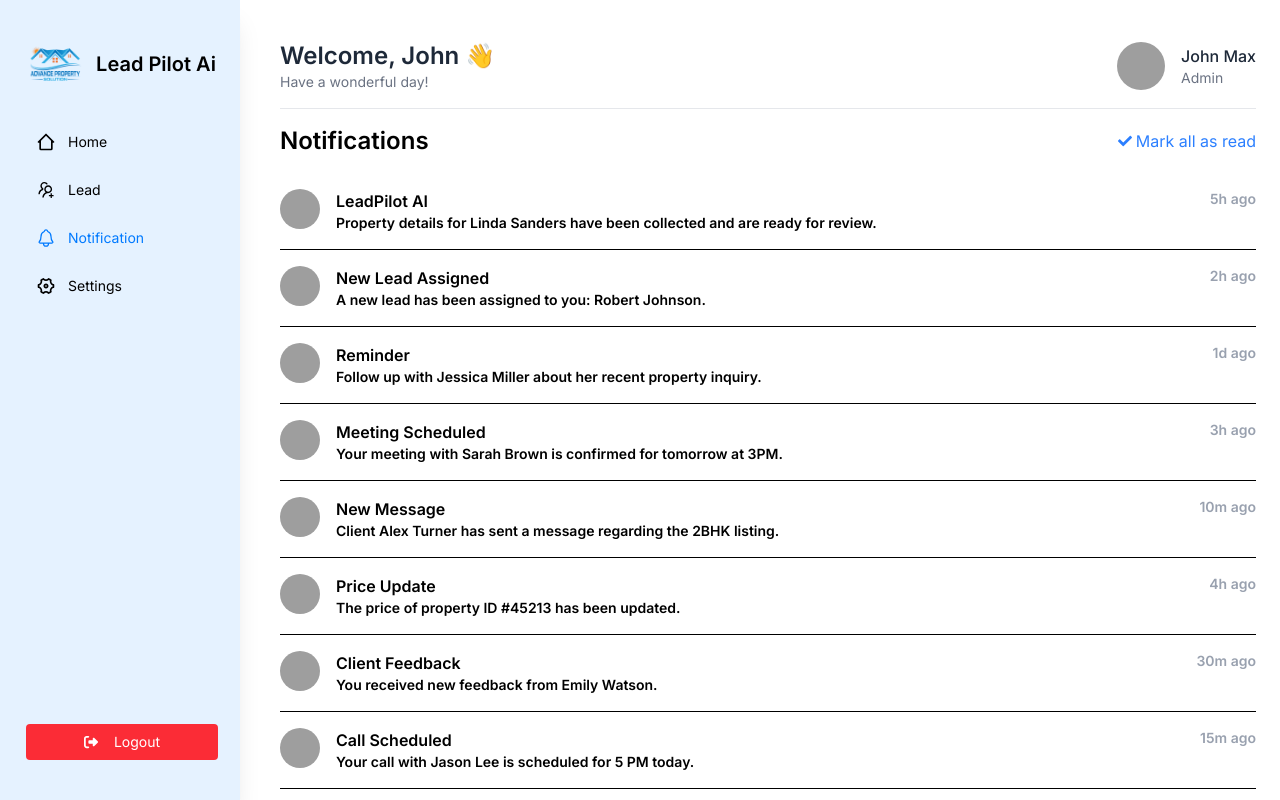
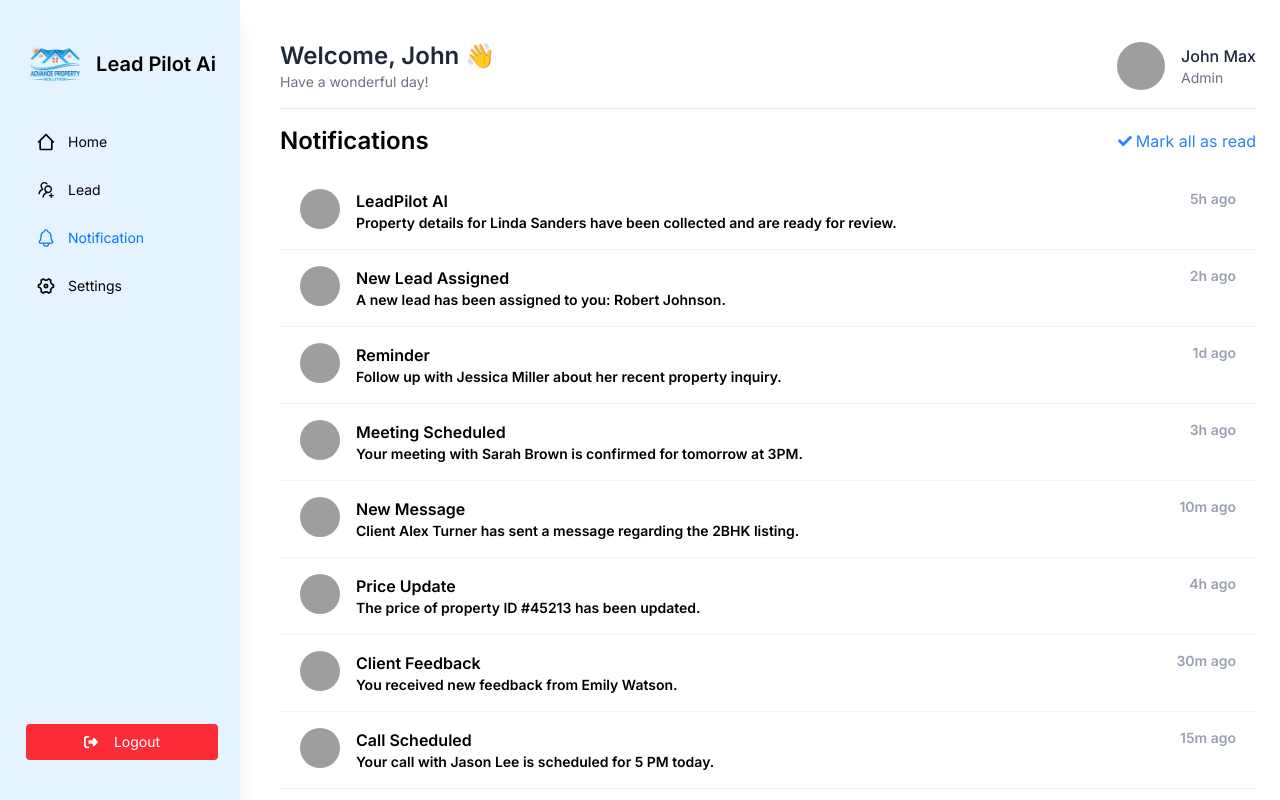
Before and after one commit to Joint-Venture-AI/Lead-Pilot-Ai, a React (Vite) app: page /notification in a window 1280 px wide. Built offline with nearby package versions, Linux system fonts and the light colour scheme; grey boxes are pictures that could not be loaded.

Commit message:
chnage password functionality

```diff
--- a/src/Pages/Dashboards/Notification/Notification.jsx
+++ b/src/Pages/Dashboards/Notification/Notification.jsx
@@ -123,11 +123,11 @@ const Notifications = () => {
         </button>
       </div>
 
-      <div className="divide-y">
+      <div className="">
         {notifications.map((item) => (
           <div
             key={item.id}
-            className={`flex gap-4 py-4 cursor-pointer hover:bg-blue-100 ${
+            className={`flex gap-4 py-4 cursor-pointer hover:bg-blue-100 transform duration-200 border-b border-gray-100 px-5 ${
               item.read ? "text-gray-500" : "font-semibold"
             }`}
             onClick={() => handleClickNotification(item)}
```
